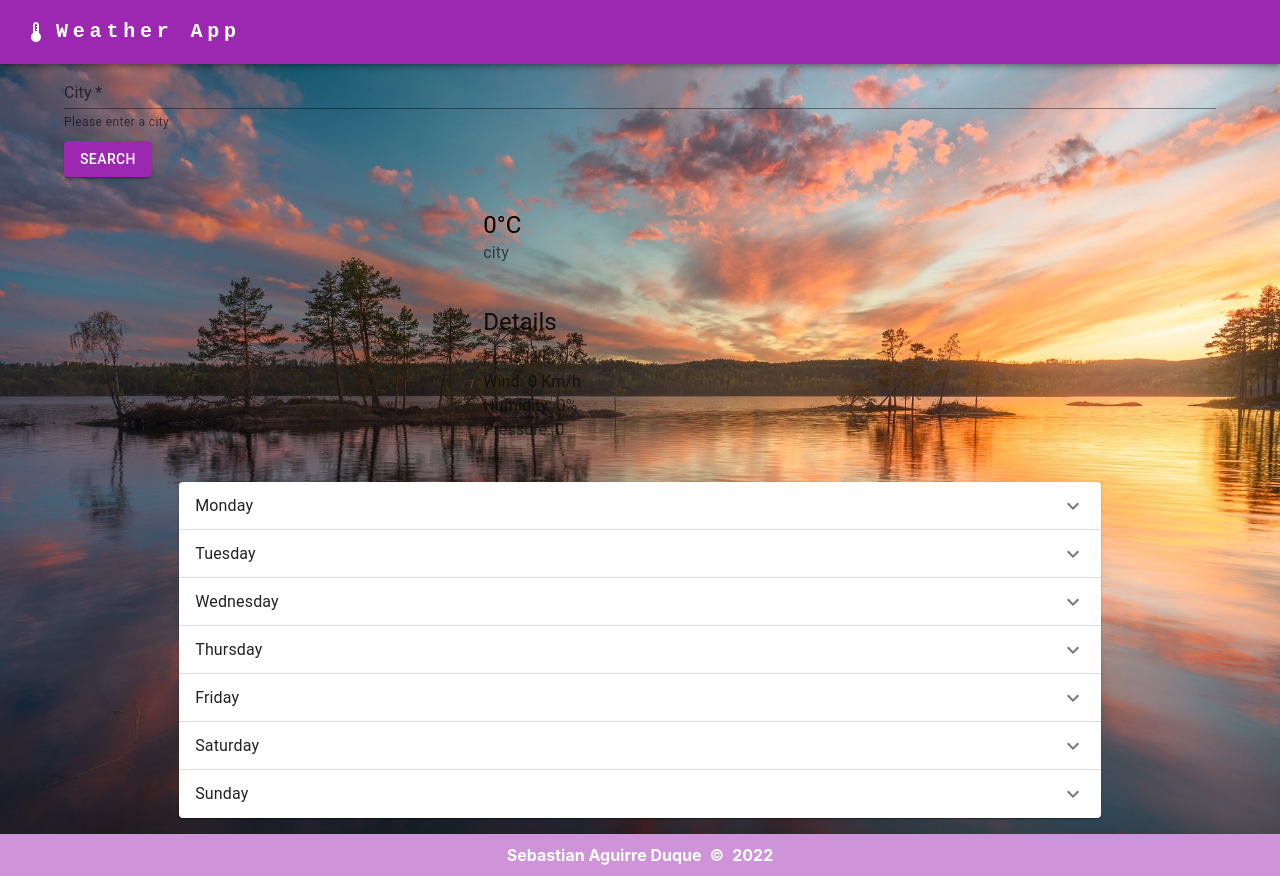
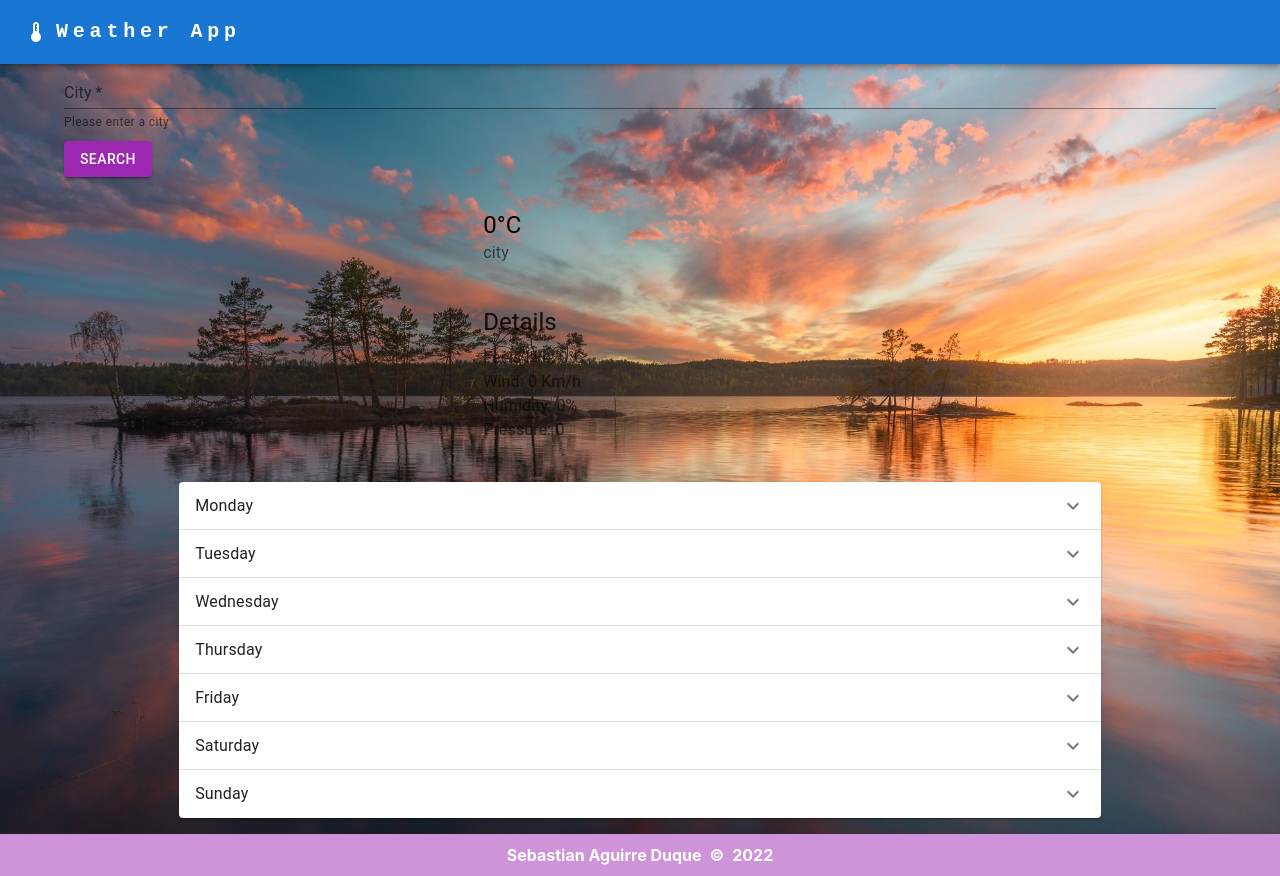
Before and after one commit to sad-sad-094/Weather_App, a React (Create React App) app: page / in a window 1280 px wide. Built offline with nearby package versions, Linux system fonts and the light colour scheme.

Commit message:
Style changes
Change color and opacity of navbar

```diff
--- a/src/Components/Modules/Navbar.jsx
+++ b/src/Components/Modules/Navbar.jsx
@@ -12,7 +12,7 @@ function Navbar() {
 
   return (
 
-    <AppBar position="static" color="secondary">
+    <AppBar position="static" color="primary" className="navbar" >
 
       <Container maxWidth="xl">
 
```
